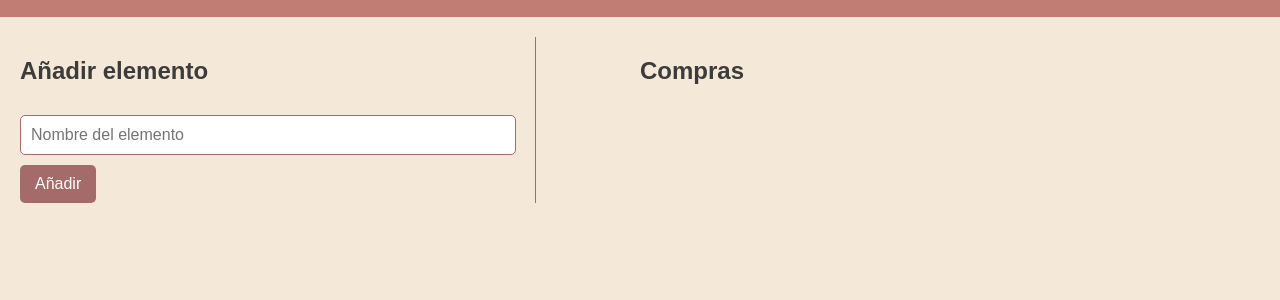
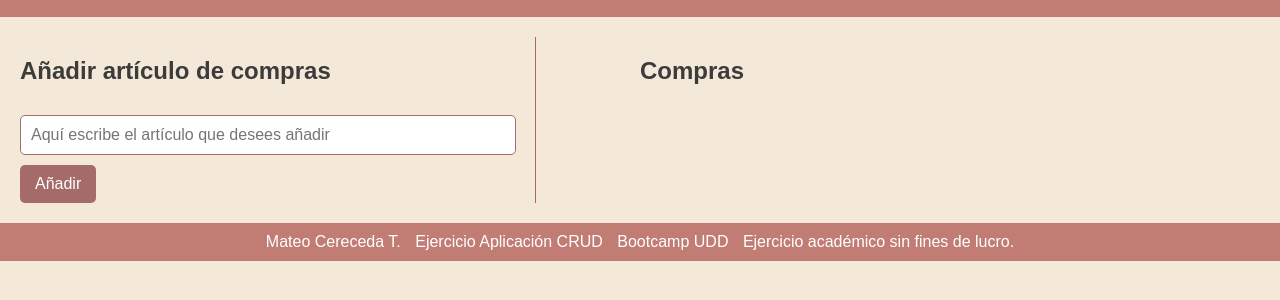
Before and after one commit to MateoCereceda/Proyecto-2-APP-CRUD-UDD, a plain HTML site: page index.html in a window 1280 px wide. Shown: the part 60-360 px from the top of the page. Drawn offline with Linux system fonts and the light colour scheme.

Commit message:
Se añade footer

```diff
--- a/assets/css/style.css
+++ b/assets/css/style.css
@@ -92,3 +92,17 @@ li span {
 li button {
     margin-left: 10px;
 }
+
+footer {
+    background-color: #c17c74;
+    padding: 10px;
+    text-align: center;
+    color: #ffffff;
+    white-space: nowrap;
+    width: 100%;
+}
+
+footer p {
+    display: inline;
+    margin: 0 5px;
+}
--- a/index.html
+++ b/index.html
@@ -10,14 +10,15 @@
 </head>
 
 <body>
+
     <header>
         <h1>Lista de Compras</h1>
     </header>
 
     <div class="content">
         <div id="add-item">
-        <h2>Añadir elemento</h2>
-        <input type="text" id="item-input" placeholder="Nombre del elemento">
+        <h2>Añadir artículo de compras</h2>
+        <input type="text" id="item-input" placeholder="Aquí escribe el artículo que desees añadir">
         <button onclick="addItem()">Añadir</button>
         </div>
 
@@ -27,6 +28,14 @@
         </div>
     </div>
 
+    <footer>
+
+        <p>Mateo Cereceda T.</p>
+        <p>Ejercicio Aplicación CRUD</p>
+        <p>Bootcamp UDD</p>
+        <p>Ejercicio académico sin fines de lucro.</p>
+
+    </footer>
 
     <script src="./assets/js/main.js"></script>
 </body>
```
